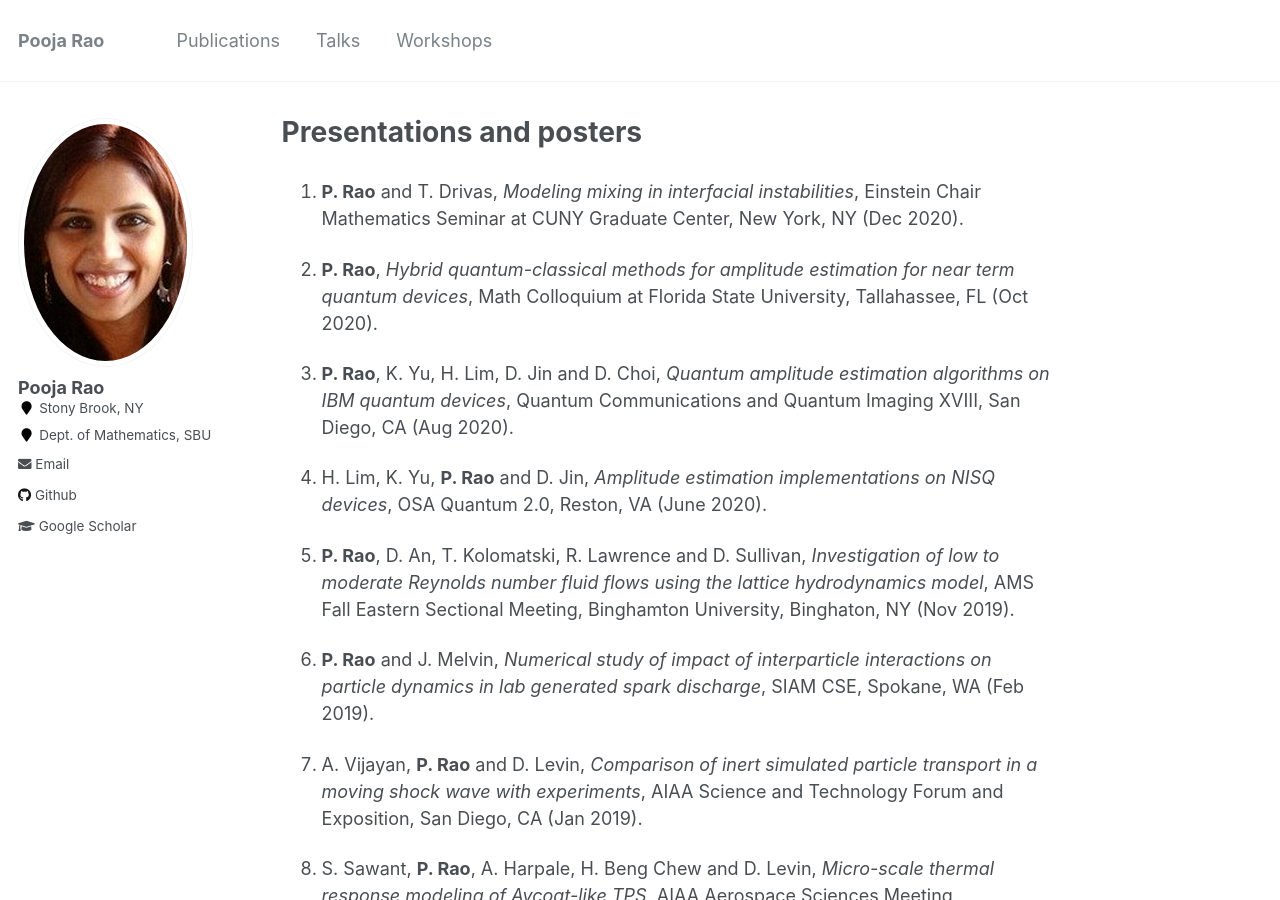
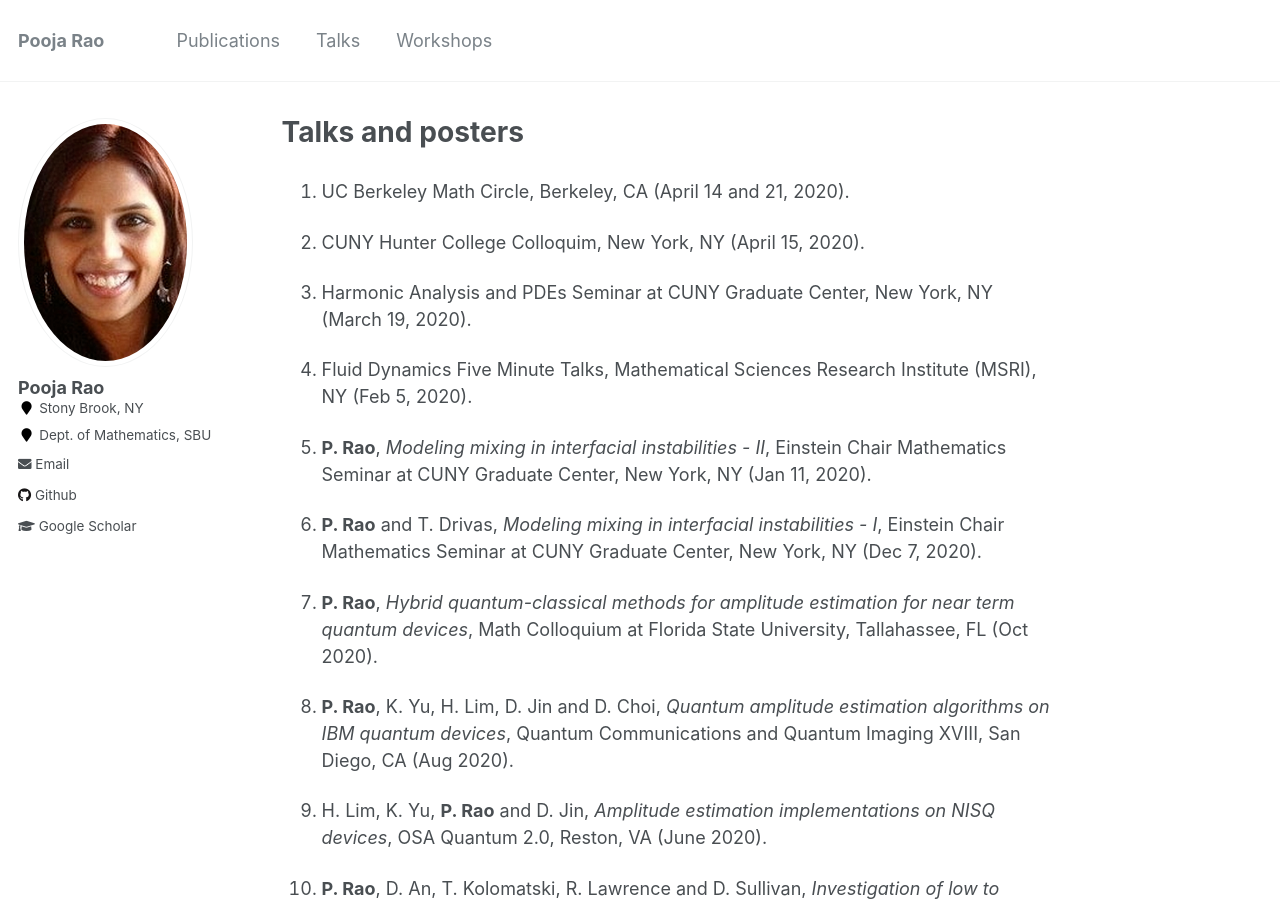
Before and after one commit to poojarao8/poojarao8.github.io, a Jekyll site: the page built from _pages/talks.md, in a window 1280 px wide and 900 px high. Built offline with Jekyll 4.4.1, drawn with Linux system fonts in a browser that asks for light colours.

Commit message:
Updated talks and upcoming preprint for this year

```diff
--- a/_pages/talks.md
+++ b/_pages/talks.md
@@ -1,9 +1,19 @@
 ---
-title: "Presentations and posters"
+title: "Talks and posters"
 permalink: /talks/
 author_profile: true
 ---
-16. **P. Rao** and T. Drivas, *Modeling mixing in interfacial instabilities*, Einstein Chair Mathematics Seminar at CUNY Graduate Center, New York, NY (Dec 2020).
+21. UC Berkeley Math Circle, Berkeley, CA (April 14 and 21, 2020).
+
+20. CUNY Hunter College Colloquim, New York, NY (April 15, 2020).
+
+19. Harmonic Analysis and PDEs Seminar at CUNY Graduate Center, New York, NY (March 19, 2020).
+
+18. Fluid Dynamics Five Minute Talks, Mathematical Sciences Research Institute (MSRI), NY (Feb 5, 2020).
+
+17. **P. Rao**, *Modeling mixing in interfacial instabilities - II*, Einstein Chair Mathematics Seminar at CUNY Graduate Center, New York, NY (Jan 11, 2020).
+
+16. **P. Rao** and T. Drivas, *Modeling mixing in interfacial instabilities - I*, Einstein Chair Mathematics Seminar at CUNY Graduate Center, New York, NY (Dec 7, 2020).
 
 15. **P. Rao**, *Hybrid quantum-classical methods for amplitude estimation for near term quantum devices*, Math Colloquium at Florida State University, Tallahassee, FL (Oct 2020).
 
```
Also changed, not shown: _pages/publications.md (+3 -1 lines).
